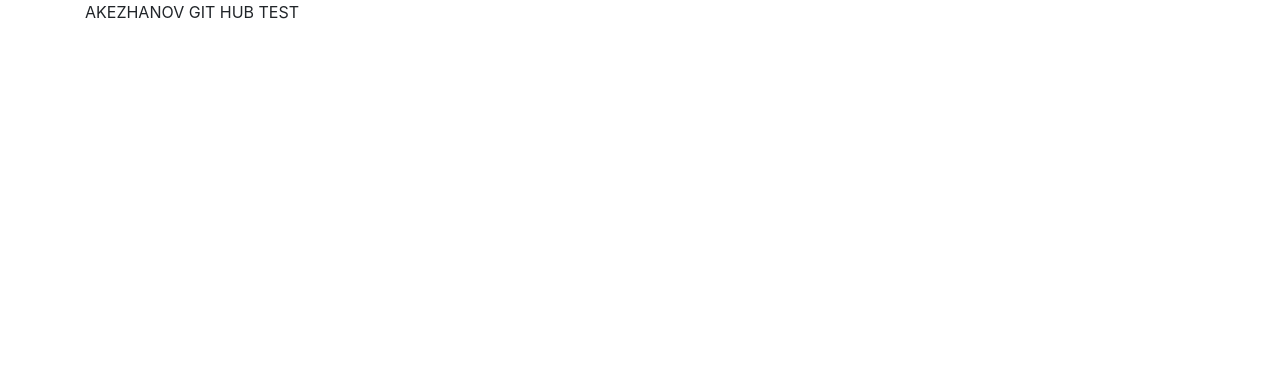
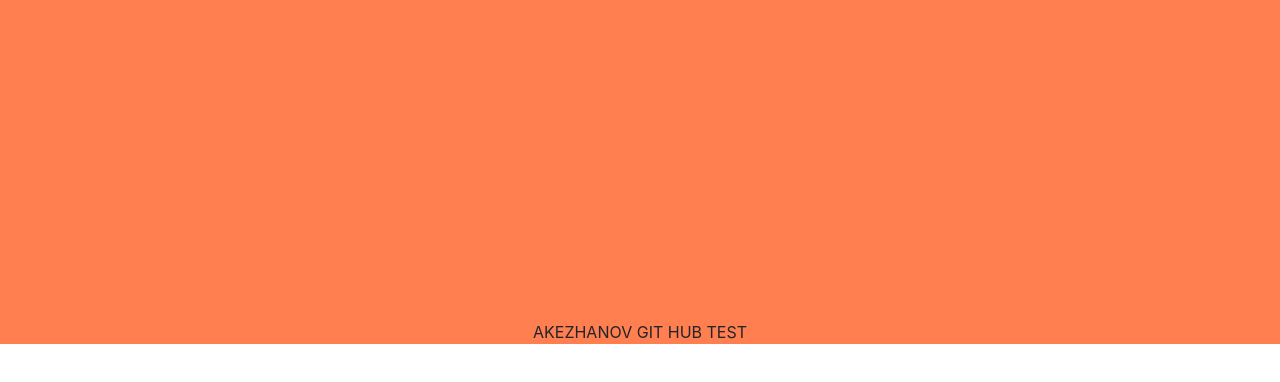
Before and after one commit to akezhanovsanzhar/akezhanovsanzhar, a plain HTML site: page index.html in a window 1280 px wide. Drawn offline with nearby package versions, Linux system fonts and the light colour scheme.

Commit message:
css add two

```diff
--- a/css/style.css
+++ b/css/style.css
@@ -0,0 +1,9 @@
+.header{
+    text-align: center;
+    padding-top: 25%;
+}
+
+header{
+    background-color: coral;
+    min-height: 100%;
+}
--- a/index.html
+++ b/index.html
@@ -10,7 +10,7 @@
 </head>
 <body>
     <header>
-        <div class="container">
+        <div class="akezhanov">
             <div class="header">
                 <p>AKEZHANOV GIT HUB TEST</p>
             </div>
```
